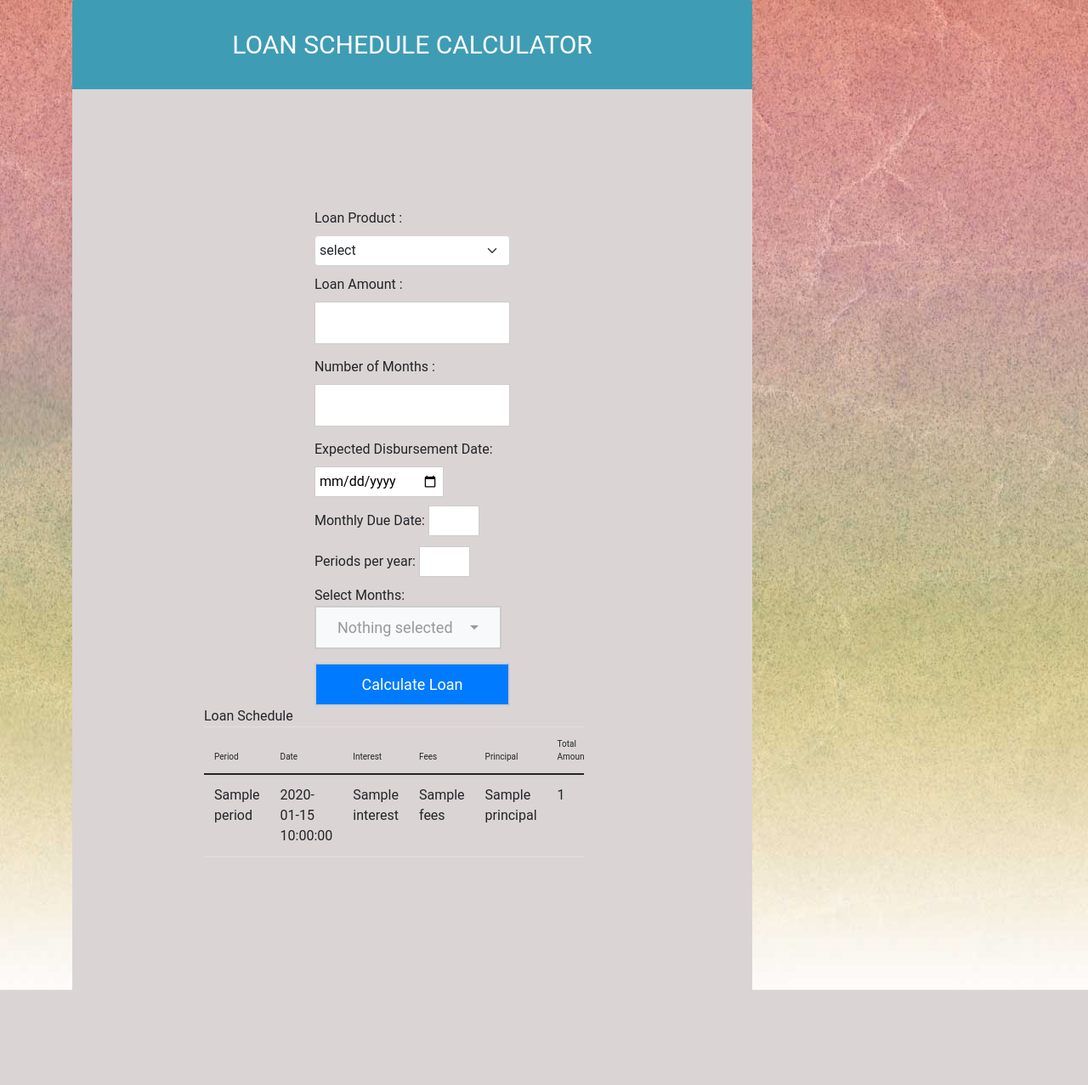
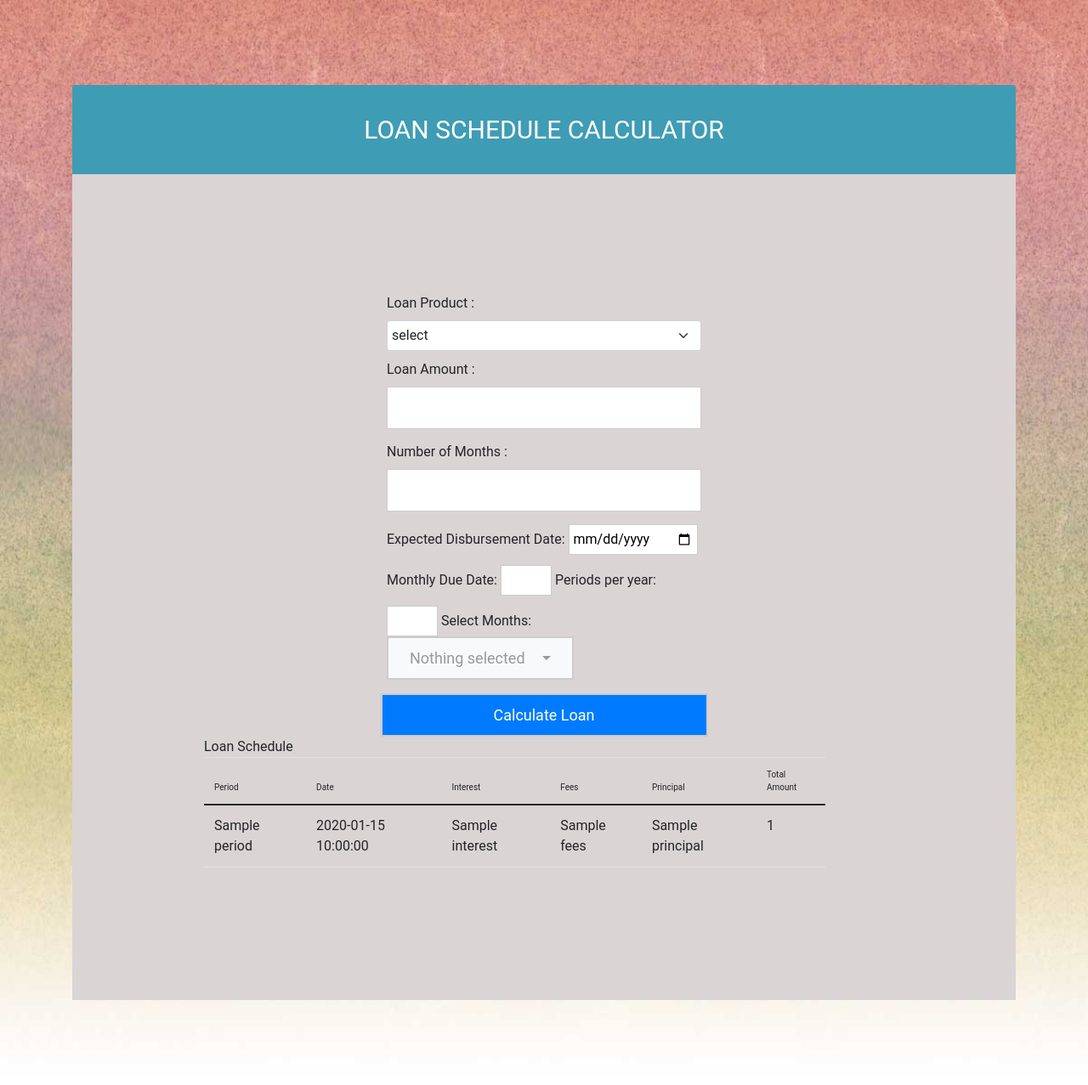
Before and after one commit to ritakendi/singlify_Technical_Test, a Flask app: template seasonal-loan-project /templates/home.html in a window 1280 px wide. Shown: the whole page at 85% size. Before the commit the page ends 1165 px from the top, so only its background shows below. Run offline with Flask 2, Linux system fonts and the light colour scheme; the template is opened without the code that fills it: most values are stand-ins (such as "Sample title", 1, 10 or a date in 2020); some libraries are stand-ins or nearby versions.

Commit message:
seasonal loan

```diff
--- a/seasonal-loan-project /static/css/home.css
+++ b/seasonal-loan-project /static/css/home.css
@@ -1,7 +1,9 @@
-.form-bg {
+.top-div {
     /* background: #e4e6e6; */
     background: url(../images/image.png);
-    background-repeat: no-repeat;
+    /* background-repeat: no-repeat; */
+    background-size: cover;
+    /* height: 100vh; */
 
 }
 
@@ -43,7 +45,7 @@ form {
 .form-horizontal .form-content {
     padding: 140px;
     background: #dbd4d4;
-    width: 800px;
+    /* width: 800px; */
     vertical-align: top;
 
 
@@ -85,8 +87,10 @@ form {
 }
 
 .container {
-    padding-right: 15px;
-    padding-left: 15px;
+    /* padding-right: 15px;
+    padding-left: 15px; */
+    padding-top: 100px;
+    padding-bottom: 100px;
 
 
 
--- a/seasonal-loan-project /templates/home.html
+++ b/seasonal-loan-project /templates/home.html
@@ -22,12 +22,12 @@
 </head>
 
 <body>
-    <div class="form-bg">
+    <div class="top-div">
         <div class="container">
-            <div class=" row">
-                <div class="col-md-offset-3 col-md-6">
+            <div>
+                <div>
                     <form action="{{ url_for('calculate_schedule') }}" method="post" class="form-horizontal">
-                        <div style="width: 800px;" class="header">Loan Schedule Calculator</div>
+                        <div class="header">Loan Schedule Calculator</div>
                         <div class="form-content">
                             <!-- <h4 class="heading">Your Details</h4> -->
 
```
